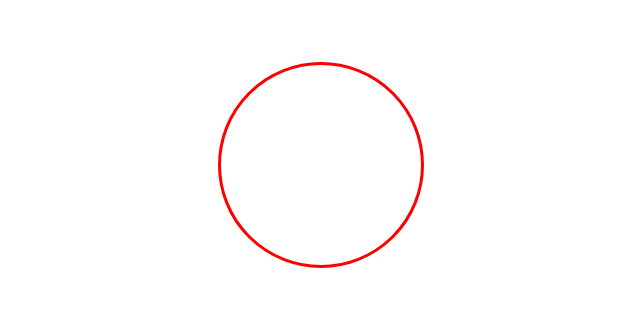
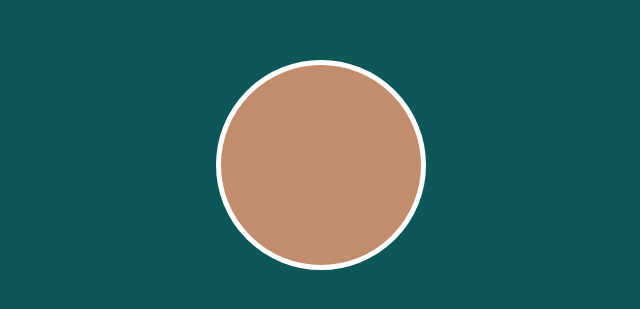
Before and after one commit to LizaLemons/fading-icon-demo, a plain HTML site: page index.html in a window 1280 px wide. Shown: the part 235-544 px from the top of the page, without its empty margins (319-959 px from the left). Drawn offline with nearby package versions, Linux system fonts and the light colour scheme.

Commit message:
added favicon and cursor img

```diff
--- a/index.css
+++ b/index.css
@@ -1,9 +1,12 @@
 body {
   margin: 40px;
+  background-color: #0e5759;
+  cursor: url('img/32-unicorn.png'), auto;
 }
 
 .mock-div {
-  background-color: gray;
+  /*background-color: gray;*/
+  background-color: #513c44;
   opacity: 1;
   width: 100%;
   z-index: 1000;
@@ -12,7 +15,7 @@ body {
   left: 0;
 }
 
-/* display none upon load */
+/* display:none upon load */
 .flex-container {
   /* flexy properties: */
   display: flex;
@@ -22,7 +25,8 @@ body {
 }
 
 .flex-item {
-  border: 3px solid red;
+  background-color: #c28d6c;
+  border: 5px solid white;
   border-radius: 50%;
   padding: 50px;
   width: 100px;
--- a/index.html
+++ b/index.html
@@ -4,7 +4,8 @@
   <meta charset="UTF-8">
   <meta name="viewport" content="width=device-width, initial-scale=1.0">
   <meta http-equiv="X-UA-Compatible" content="ie=edge">
-  <title>Document</title>
+  <title>Fading Icons Demo</title>
+  <link rel="icon" href="img/unicorn.png" type="image/x-icon" />
   <link rel="stylesheet" href="index.css">
 </head>
 <body>
```
Also changed, not shown: index.js (+4 -3 lines), img/32-unicorn.png (added), img/unicorn.png (added).
